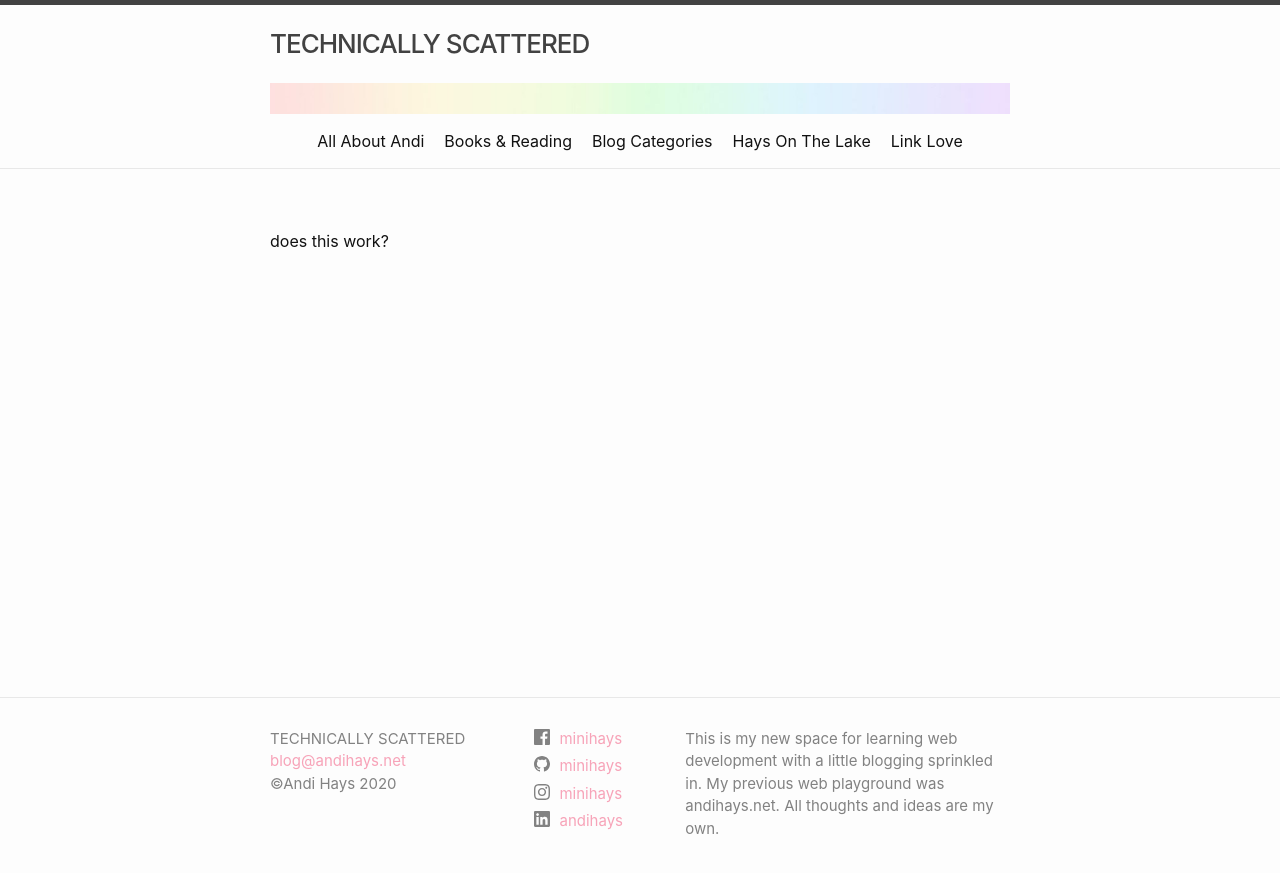
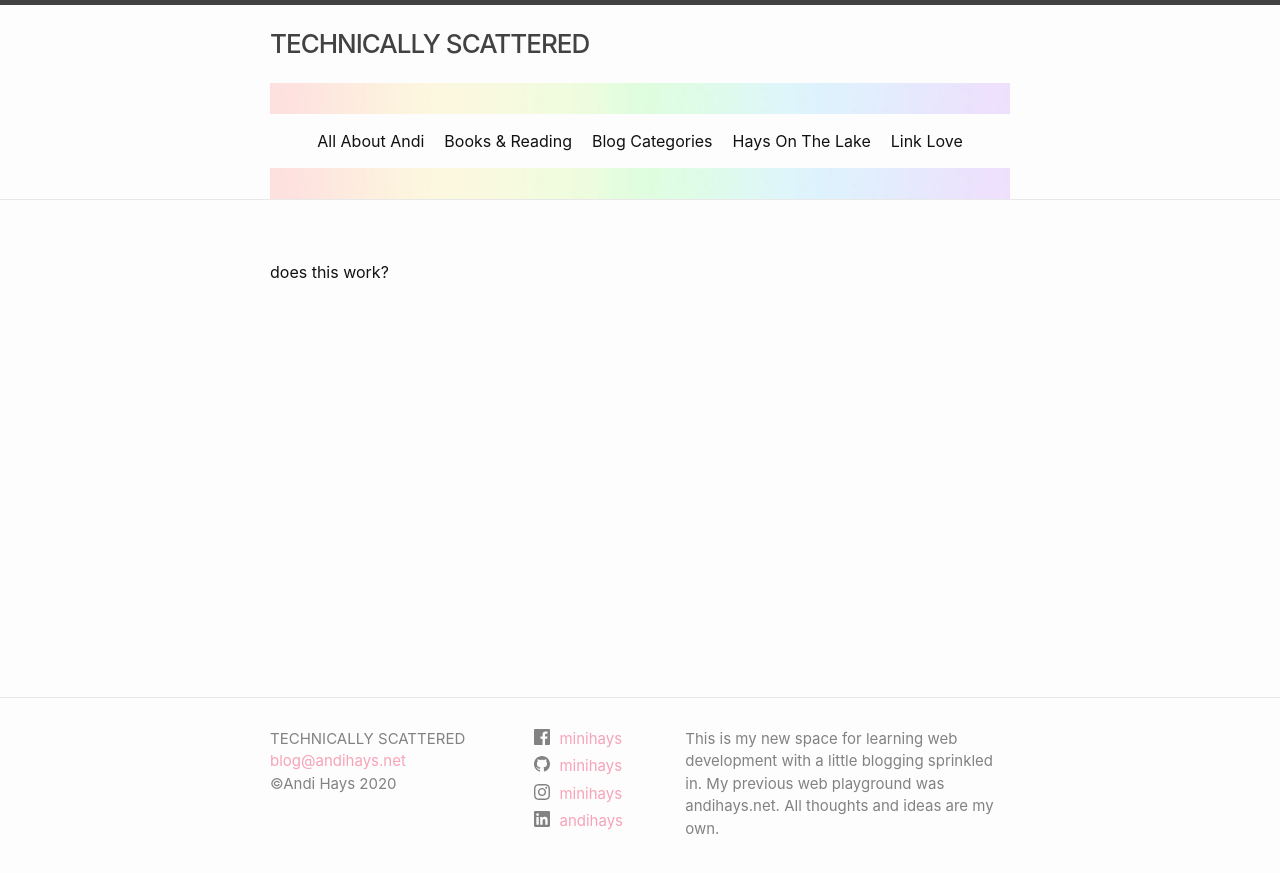
Before and after one commit to minihays/minihays.github.io, a Jekyll site: the page built from learning/learntest.md, in a window 1280 px wide. Shown: the top 873 px of the page. Built offline with Jekyll 4.4.1, drawn with Linux system fonts in a browser that asks for light colours.

```diff
--- a/_includes/header.html
+++ b/_includes/header.html
@@ -28,5 +28,8 @@
         </div>
       </nav>
     {%- endif -%}
+    <img src="/images/SkinnyRainbow.jpg">
+
   </div>
+
 </header>
```
Also changed, not shown: _layouts/home.html (+8 -3 lines).
